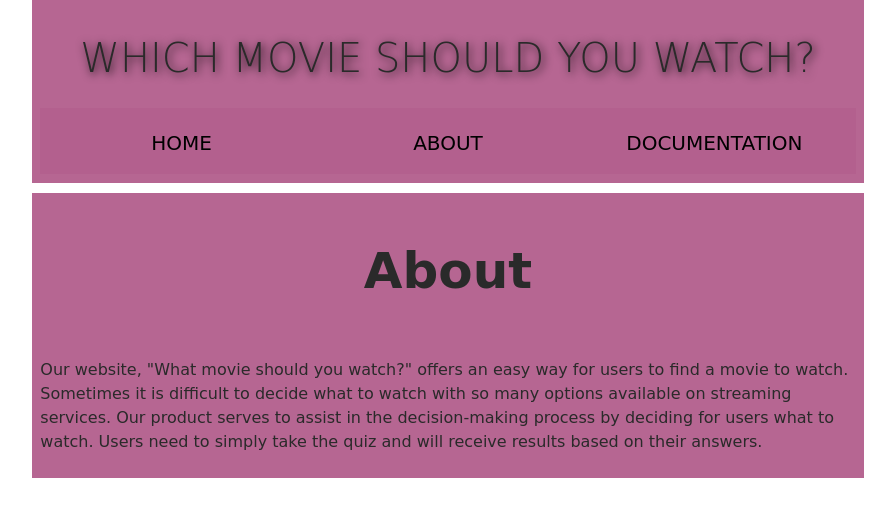
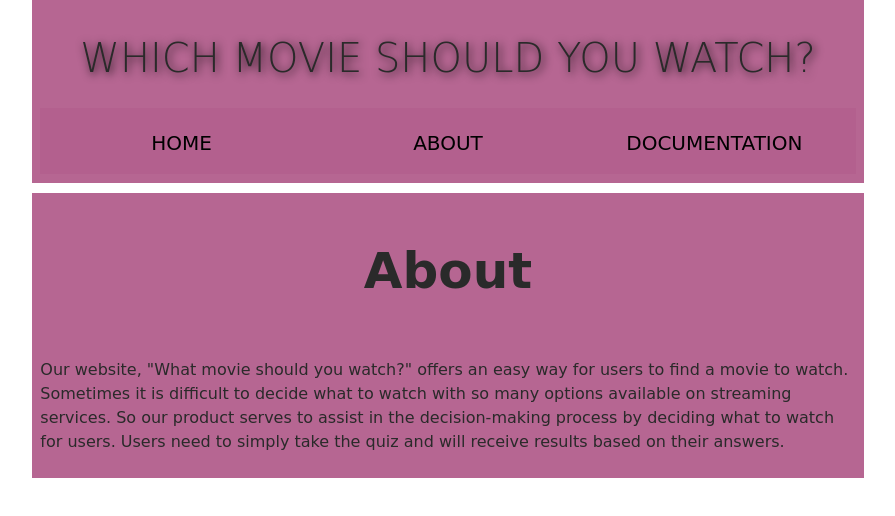
Before and after one commit to BrandonMcCoy1415/Final-MovieQuiz, a website: page public/About.html in a window 1280 px wide. Shown: the whole page, without its empty margins (192-1087 px from the left). Drawn offline with Linux system fonts and the light colour scheme; a web font is replaced by a local one.

Commit message:
Added final changes

```diff
--- a/public/About.html
+++ b/public/About.html
@@ -23,7 +23,7 @@
     <div class='main'>
       <h2>About</h2>
       <p>
-        Our website, "What movie should you watch?" offers an easy way for users to find a movie to watch. Sometimes it is difficult to decide what to watch with so many options available on streaming services. Our product serves to assist in the decision-making process by deciding for users what to watch. Users need to simply take the quiz and will receive results based on their answers.
+        Our website, "What movie should you watch?" offers an easy way for users to find a movie to watch. Sometimes it is difficult to decide what to watch with so many options available on streaming services. So our product serves to assist in the decision-making process by deciding what to watch for users. Users need to simply take the quiz and will receive results based on their answers.
       </p>
 
       </div>
```
Also changed, not shown: public/Documentation.html (+1 -1 lines), README.md.
